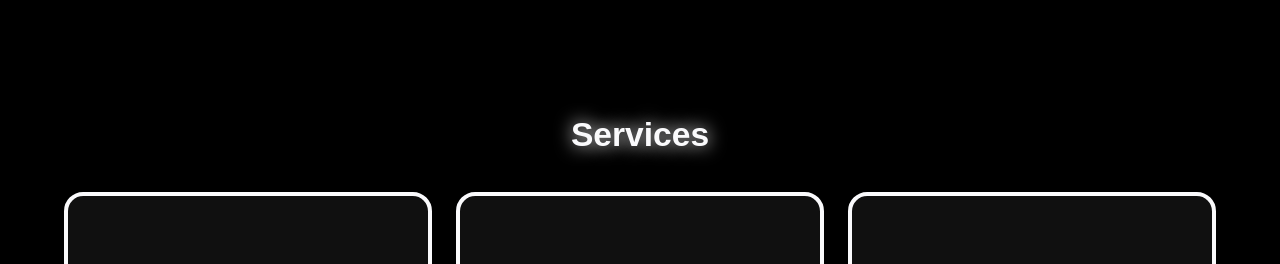
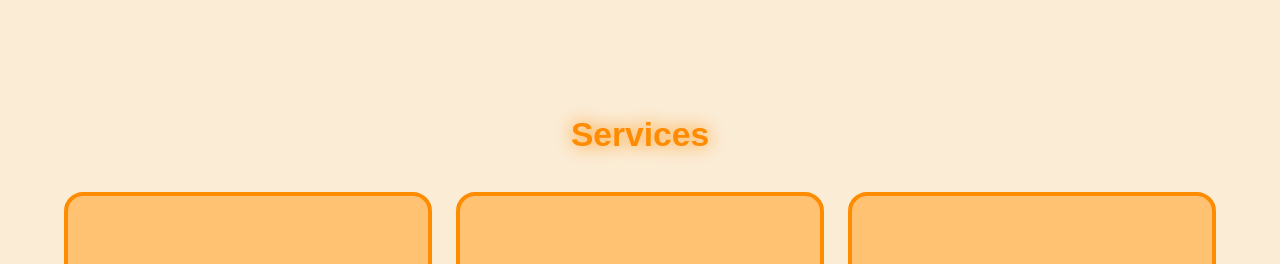
Before and after one commit to by-shiv/by-shiv, a plain HTML site: page index.html in a window 1280 px wide. Shown: the part 4663-4927 px from the top of the page. Drawn offline with nearby package versions, Linux system fonts and the light colour scheme.

Commit message:
color change

```diff
--- a/style.css
+++ b/style.css
@@ -1,10 +1,10 @@
 @import url('https://fonts.googleapis.com/css2?family=Nunito:ital,wght@0,200..1000;1,200..1000&display=swap');
 
 :root {
-    --prime: #fafafc;
-    --bg-color: #000000;
-    --second-bg-color: #101010;
-    --text-color: rgb(255, 255, 255);
+    --prime: #ff8c00;
+    --bg-color: #fbecd6;
+    --second-bg-color: #ffc272;
+    --text-color: #ff8c00;
 }
 
 * {
```
